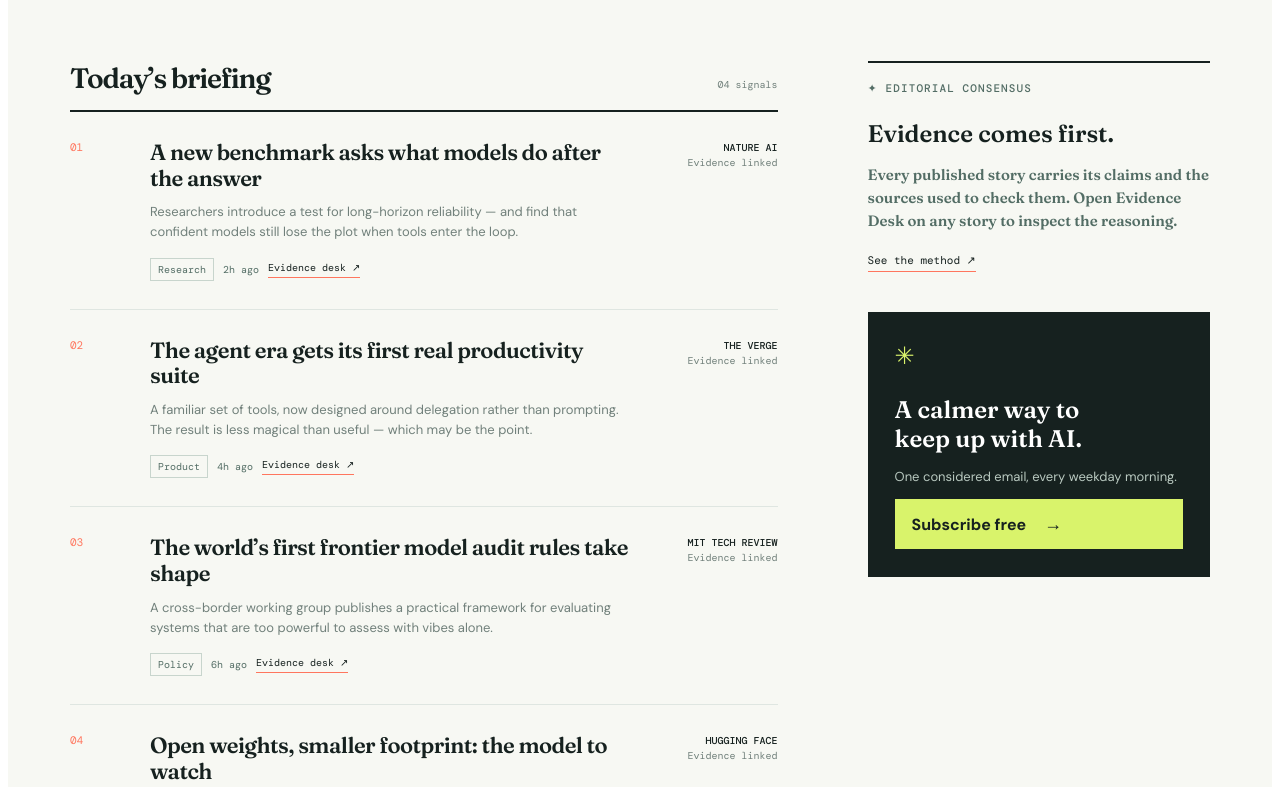
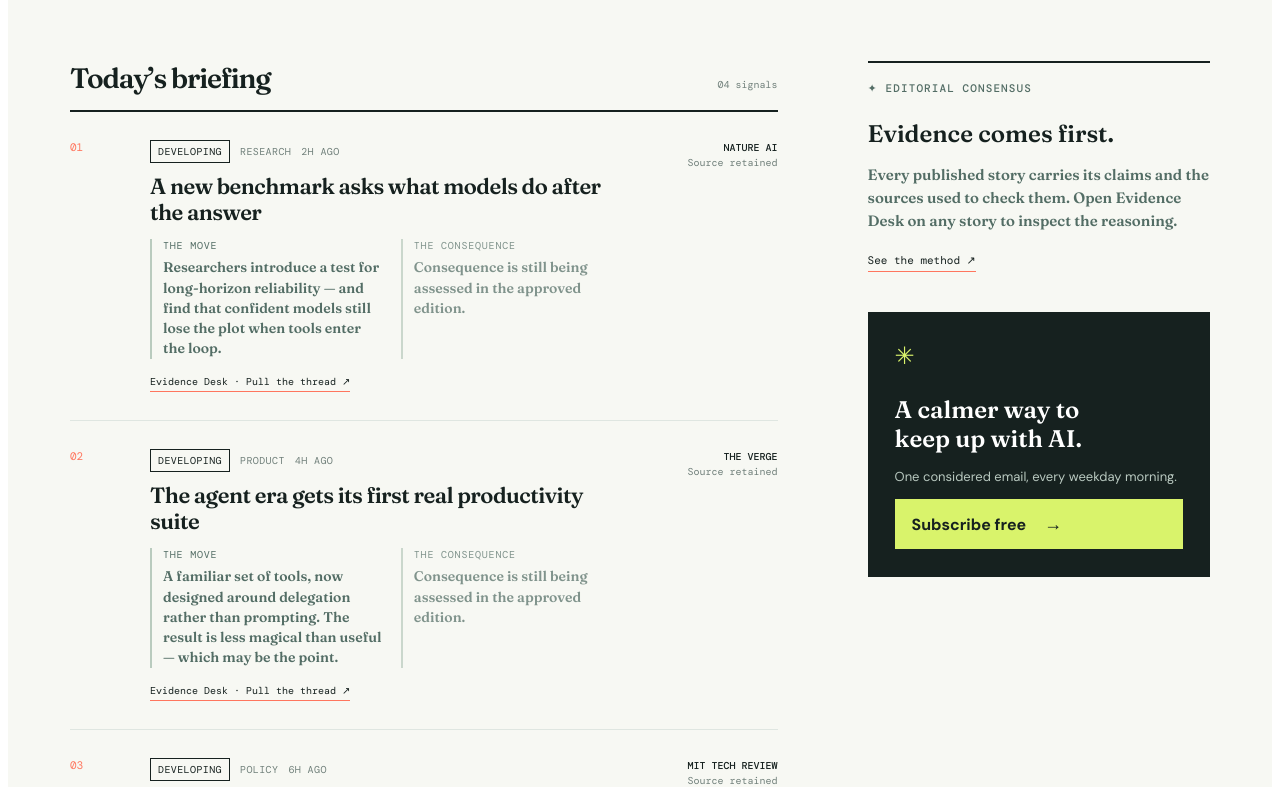
Before and after one commit to knarayanareddy/AI-Daily, a React (Vite) app: page / in a window 1280 px wide. Shown: the part 798-1585 px from the top of the page. Built offline with nearby package versions, Linux system fonts and the light colour scheme; no server answers.

Commit message:
Complete rebuild phase two signal tickets
Co-authored-by: arena-agent <297053741+arena-agent@users.noreply.github.com>

```diff
--- a/src/components/StoryCard.tsx
+++ b/src/components/StoryCard.tsx
@@ -1,19 +1,23 @@
-import type { Story } from '../lib/contracts';
+import type { EvidencePosture, Story } from '../lib/contracts';
 
 type Props = { story: Story; index: number; onOpenEvidence: (story: Story) => void };
+const postureLabels: Record<EvidencePosture, string> = { verified: 'Verified', corroborated: 'Corroborated', disputed: 'Disputed', developing: 'Developing', corrected: 'Corrected' };
 
 export function StoryCard({ story, index, onOpenEvidence }: Props) {
-  return <article className="story">
-    <div className="story-number">{String(index + 1).padStart(2, '0')}</div>
-    <div>
-      <h3>{story.title}</h3>
-      <p>{story.dek}</p>
-      <div className="story-tags">
-        <span className="tag">{story.tag || story.category}</span>
-        <span>{story.time || 'Today'}</span>
-        <button className="story-detail-btn" type="button" onClick={() => onOpenEvidence(story)}>Evidence desk ↗</button>
+  const signal = story.signal;
+  const posture = signal?.evidence_posture || story.evidence_posture || 'developing';
+  return <article className={`story signal-ticket posture-${posture}`} aria-labelledby={`story-${index}-title`}>
+    <div className="story-number" aria-hidden="true">{String(index + 1).padStart(2, '0')}</div>
+    <div className="signal-ticket-body">
+      <div className="signal-ticket-kicker"><span className="signal-posture" data-posture={posture}>{postureLabels[posture]}</span><span>{story.tag || story.category}</span><span>{story.time || 'Today'}</span></div>
+      <h3 id={`story-${index}-title`}>{story.title}</h3>
+      <div className="signal-facts">
+        <div><span className="signal-label">THE MOVE</span><p>{signal?.move || story.dek}</p></div>
+        <div className={signal?.consequence ? '' : 'signal-unverified'}><span className="signal-label">THE CONSEQUENCE</span><p>{signal?.consequence || 'Consequence is still being assessed in the approved edition.'}</p></div>
+        {signal?.tension && <div className="signal-tension"><span className="signal-label">THE TENSION</span><p>{signal.tension}</p></div>}
       </div>
+      <div className="story-tags"><button className="story-detail-btn" type="button" onClick={() => onOpenEvidence(story)} aria-label={`Open Evidence Desk and pull the thread for ${story.title}`}>Evidence Desk · Pull the thread ↗</button></div>
     </div>
-    <div className="story-source"><strong>{story.source}</strong>Evidence linked</div>
+    <div className="story-source"><strong>{story.source}</strong><span>{story.claims.length ? `${story.claims.length} receipt${story.claims.length === 1 ? '' : 's'}` : 'Source retained'}</span></div>
   </article>;
 }
```
Also changed, not shown: src/app.css, 2 other files (tests, documents, lock files or other folders).
